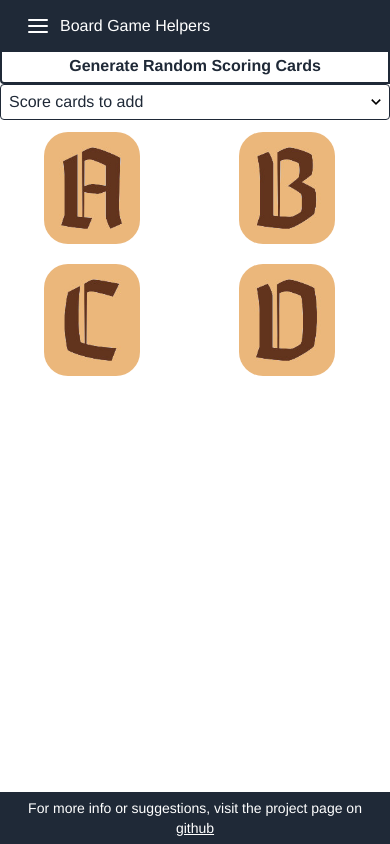
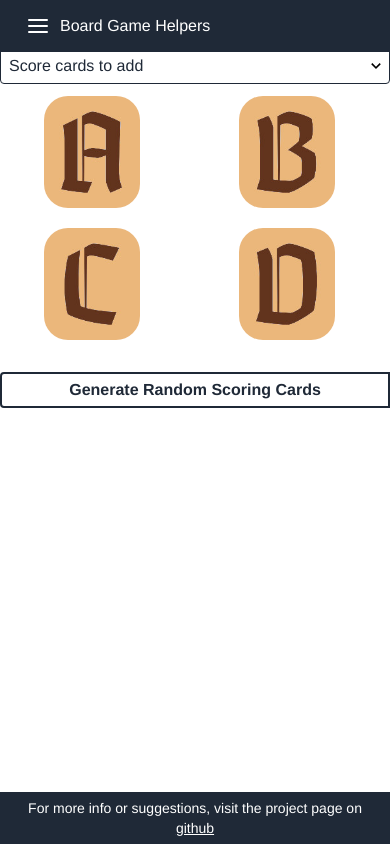
Before and after one commit to MrIee/board-game-helpers, a Vue app: page /cartographersscoringcardrandomizer in a window 390 px wide. Built offline with nearby package versions, Linux system fonts and the light colour scheme.

Commit message:
Move generate button to below content on mobile

```diff
--- a/src/containers/CartographersScoringCardRandomizer.vue
+++ b/src/containers/CartographersScoringCardRandomizer.vue
@@ -2,7 +2,7 @@
   <div class="wrapper container tw-pt-12 sm:tw-pt-14">
     <div class="tw-flex tw-flex-col sm:tw-flex-row tw-justify-center sm:tw-mt-5 tw-mb-3">
       <button
-        class="tw-h-9 tw-py-1 tw-px-2 tw-rounded tw-rounded-r-none"
+        class="tw-hidden sm:tw-block tw-h-9 tw-py-1 tw-px-2 tw-rounded tw-rounded-r-none"
         @click="getScoringEdicts"
       >
         Generate Random Scoring Cards
@@ -42,6 +42,12 @@
         <strong>{{ beacon.name }}</strong>
       </div>
     </div>
+    <button
+      class="sm:tw-hidden tw-h-9 tw-py-1 tw-px-2 tw-mt-3 tw-rounded tw-rounded-r-none"
+      @click="getScoringEdicts"
+    >
+      Generate Random Scoring Cards
+    </button>
   </div>
 </template>
 
```
